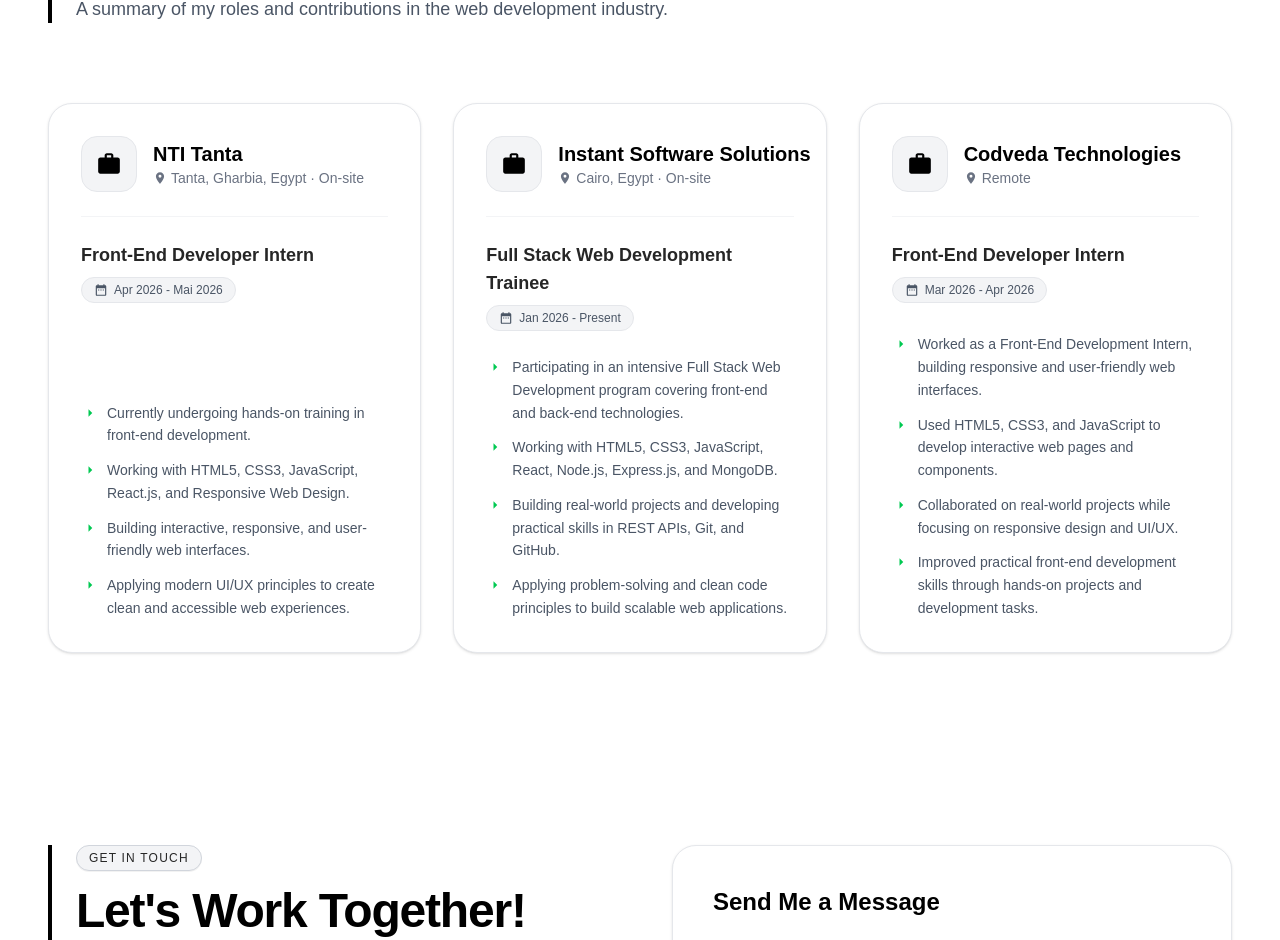
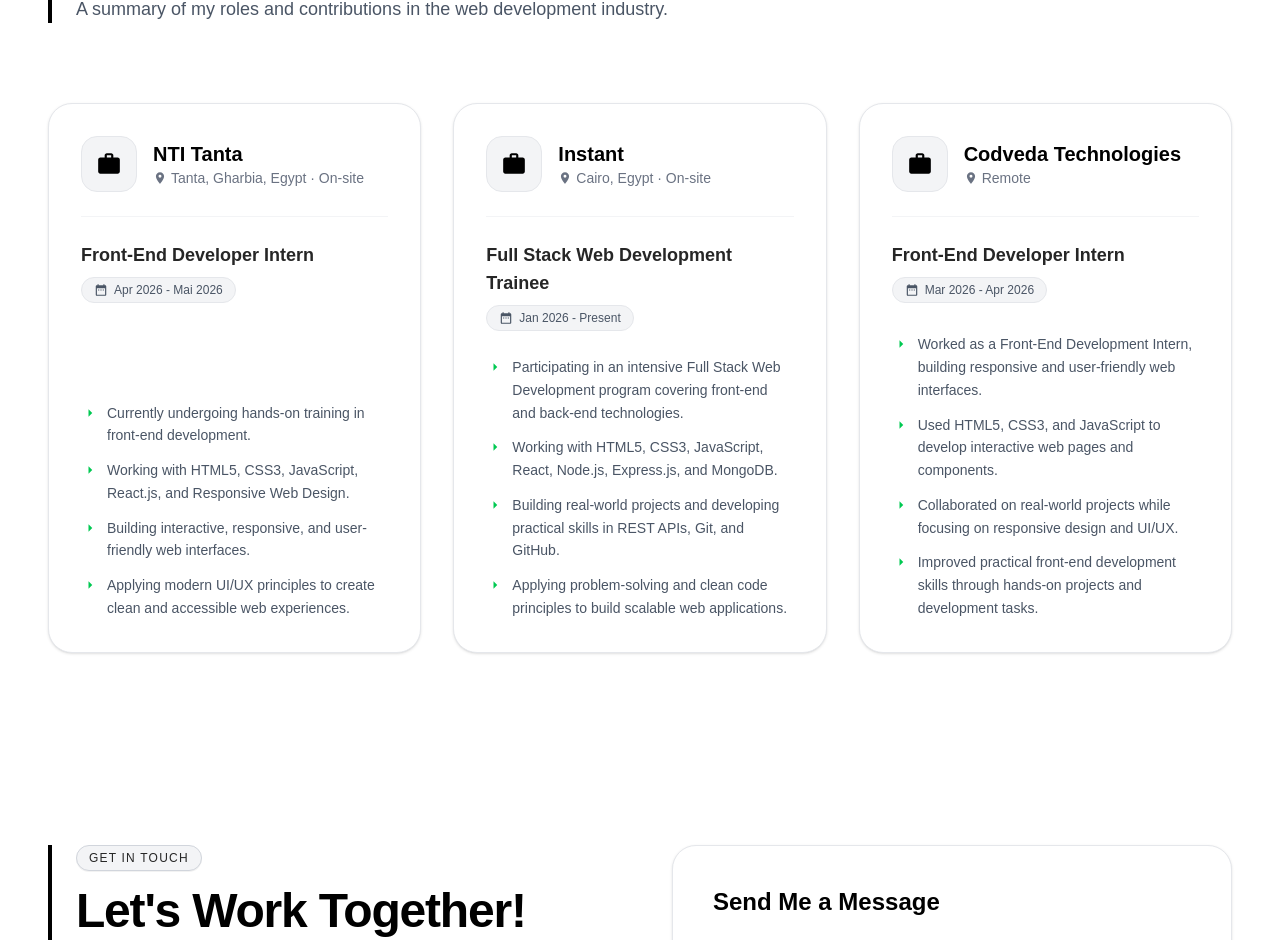
Before and after one commit to sbrysrhan557-stack/Portfolio, a React (Vite) app: page / in a window 1280 px wide. Shown: the part 4135-5075 px from the top of the page. Built offline with nearby package versions, Linux system fonts and the light colour scheme; a web font is replaced by a local one.

Commit message:
Update company name in ExperienceData.jsx and adjust HTML and body styles in index.css for layout consistency

```diff
--- a/src/Data/ExperienceData.jsx
+++ b/src/Data/ExperienceData.jsx
@@ -16,7 +16,7 @@
   {
     id: 2,
     role: "Full Stack Web Development Trainee",
-    company: "Instant Software Solutions",
+    company: "Instant",
     duration: "Jan 2026 - Present",
     location: "Cairo, Egypt · On-site",
     description: [
--- a/src/index.css
+++ b/src/index.css
@@ -13,9 +13,14 @@
     font-optical-sizing: auto;
 }
 
-html {
+html, body {
   scroll-behavior: smooth;
-  /* scroll-padding-top: -30vh; */
+  overflow-x: hidden !important;
+  width: 100%;
+  max-width: 100vw;
+  position: relative;
+  margin: 0;
+  padding: 0;
 }
 
 .container {
```
